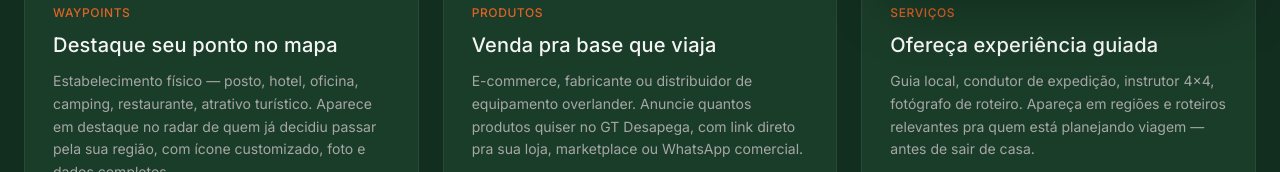
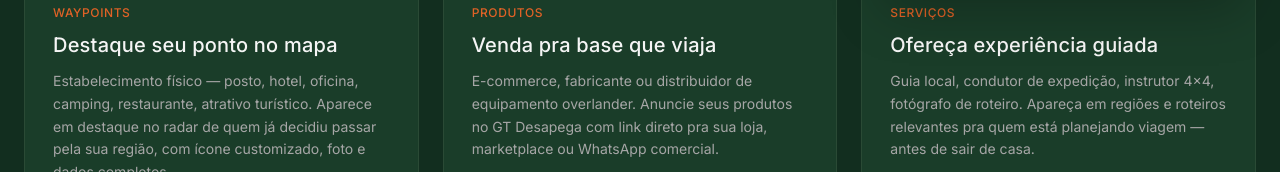
Before and after one commit to rangel2010/gtoverlander-site, a Next.js app: page /empresas in a window 1280 px wide. Shown: the part 780-952 px from the top of the page. Built offline with nearby package versions, Linux system fonts and the light colour scheme; no server answers.

Commit message:
Conta Business: copy mais cautelosa em produtos (sem prometer ilimitado)

```diff
--- a/app/empresas/page.tsx
+++ b/app/empresas/page.tsx
@@ -18,7 +18,7 @@ const frentes = [
   {
     tag: 'Produtos',
     titulo: 'Venda pra base que viaja',
-    desc: 'E-commerce, fabricante ou distribuidor de equipamento overlander. Anuncie quantos produtos quiser no GT Desapega, com link direto pra sua loja, marketplace ou WhatsApp comercial.',
+    desc: 'E-commerce, fabricante ou distribuidor de equipamento overlander. Anuncie seus produtos no GT Desapega com link direto pra sua loja, marketplace ou WhatsApp comercial.',
     exemplos: 'Lojas online · Fabricantes · Distribuidores · Customização · Acessórios · Peças',
   },
   {
--- a/app/planos/page.tsx
+++ b/app/planos/page.tsx
@@ -201,7 +201,7 @@ export default function PlanosPage() {
                 Venda pra base que viaja
               </h3>
               <p className="text-sm text-gt-text-muted leading-relaxed font-sans">
-                E-commerce, fabricante, distribuidor de equipamento overlander. Anuncie quantos produtos quiser, com link direto pra sua loja, marketplace ou WhatsApp comercial.
+                E-commerce, fabricante, distribuidor de equipamento overlander. Anuncie seus produtos com link direto pra sua loja, marketplace ou WhatsApp comercial.
               </p>
             </div>
             <div className="bg-gt-card rounded-lg p-6 border border-gt-border">
```
